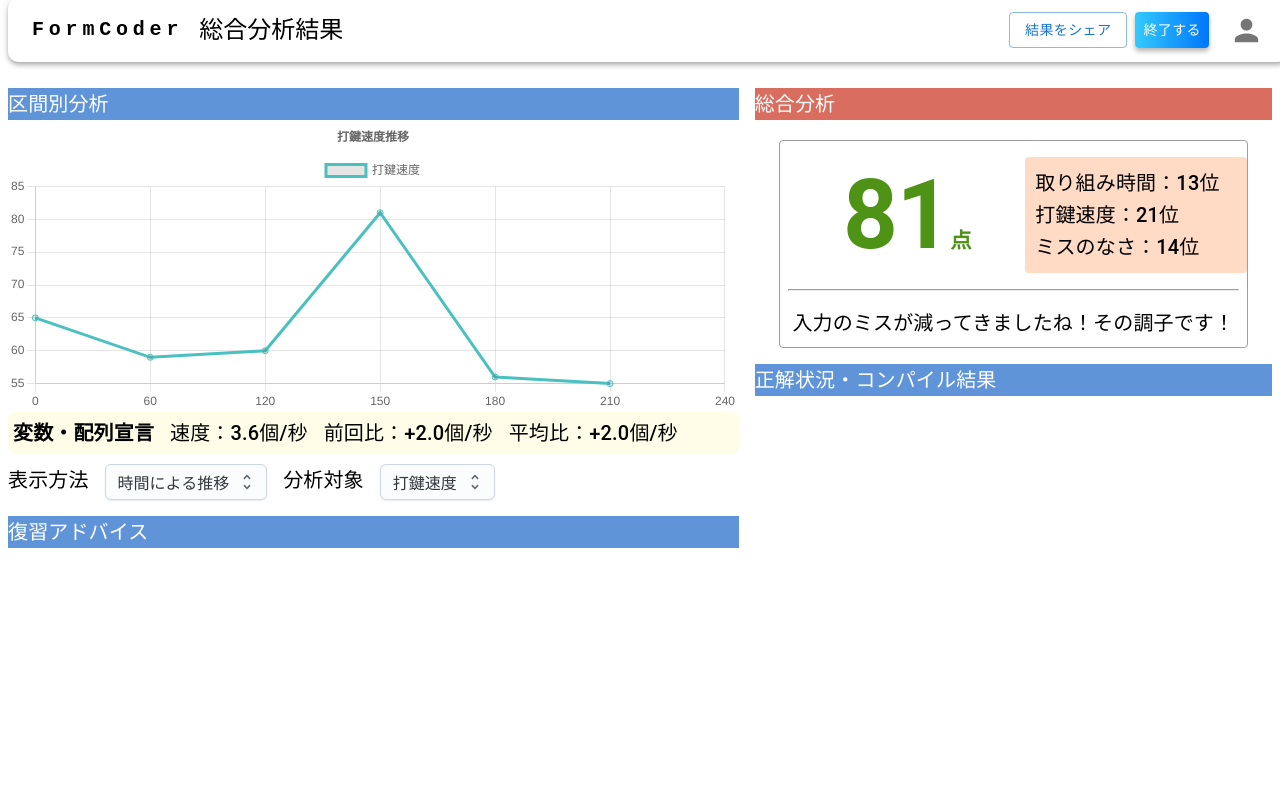
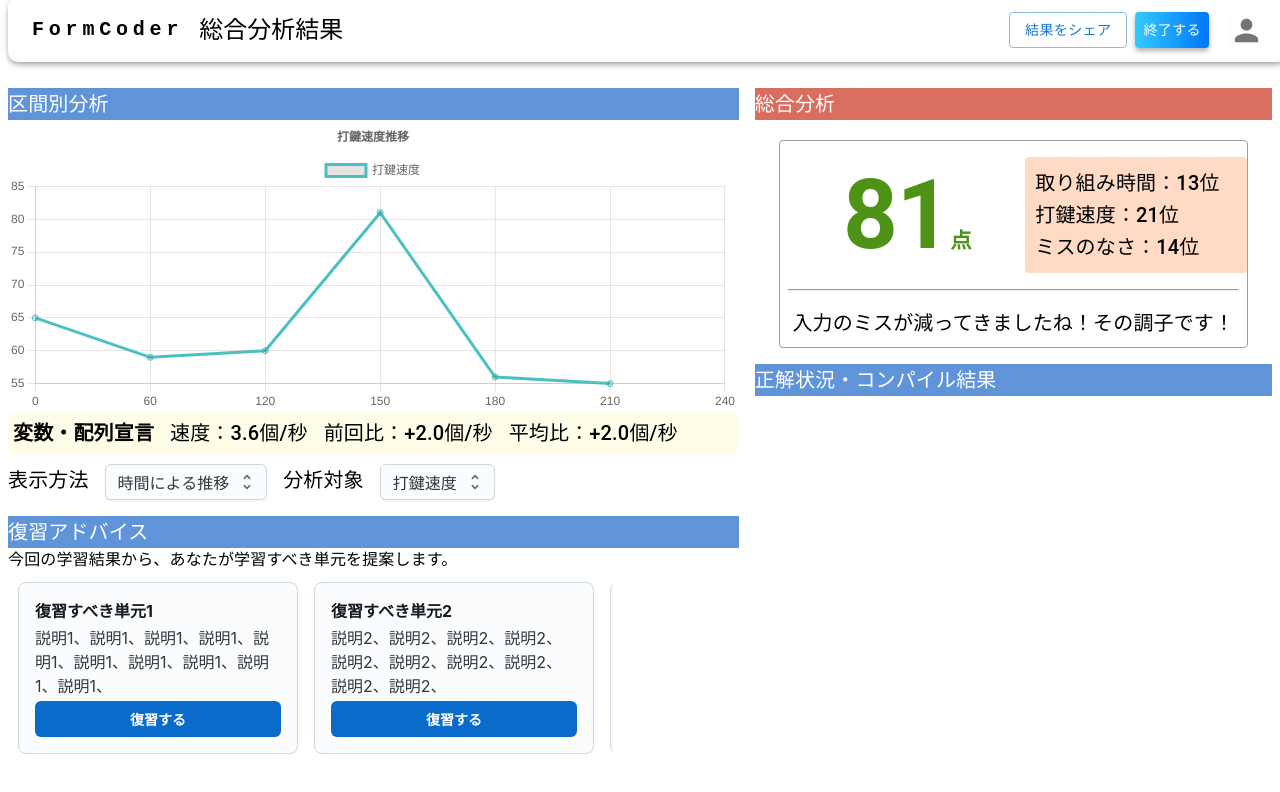
Before and after one commit to KHashimoto3/FormCoder_FRONT, a React (Vite) app: page /analytics in a window 1280 px wide. Shown: the top 792 px of the page. Built offline with nearby package versions, Linux system fonts and the light colour scheme; no server answers.

Commit message:
復習すべき単元を記載するカードを作成した。

```diff
--- a/src/components/features/analytics/ReviewAdvice.tsx
+++ b/src/components/features/analytics/ReviewAdvice.tsx
@@ -1,11 +1,49 @@
-import { Typography } from "@mui/material";
+import { Typography, Grid, Stack, Box } from "@mui/material";
+import { ReviewCard } from "./review-card/ReviewCard";
 
 export const ReviewAdovice = () => {
+  const sampleReviewData = [
+    {
+      title: "復習すべき単元1",
+      description:
+        "説明1、説明1、説明1、説明1、説明1、説明1、説明1、説明1、説明1、説明1、",
+    },
+    {
+      title: "復習すべき単元2",
+      description:
+        "説明2、説明2、説明2、説明2、説明2、説明2、説明2、説明2、説明2、説明2、",
+    },
+    {
+      title: "復習すべき単元3",
+      description:
+        "説明3、説明3、説明3、説明3、説明3、説明3、説明3、説明3、説明3、説明3、",
+    },
+  ];
+
   return (
     <div>
       <Typography variant="h6" sx={{ color: "#ffffff", background: "#5F94D9" }}>
         復習アドバイス
       </Typography>
+      <Typography>
+        今回の学習結果から、あなたが学習すべき単元を提案します。
+      </Typography>
+      <Box
+        width="80%"
+        maxWidth="700px"
+        height="auto"
+        sx={{ overflowX: "scroll", padding: "10px", overflowY: "hidden" }}
+      >
+        <Stack spacing={2} direction="row">
+          {sampleReviewData.map((data, index) => (
+            <ReviewCard
+              key={index}
+              title={data.title}
+              description={data.description}
+            />
+          ))}
+        </Stack>
+      </Box>
     </div>
   );
 };
--- /dev/null
+++ b/src/components/features/analytics/review-card/ReviewCard.tsx
@@ -0,0 +1,35 @@
+import { Box, Button, Card, CardContent, Typography } from "@mui/joy";
+
+type Props = {
+  title: string;
+  description: string;
+};
+
+export const ReviewCard = (props: Props) => {
+  const { title, description } = props;
+  return (
+    <div>
+      <Box
+        sx={{
+          width: "280px",
+          maxWidth: 500,
+          display: "flex",
+          gridTemplateColumns: "repeat(auto-fill, minmax(240px, 1fr))",
+          gap: 2,
+        }}
+      >
+        <Card variant="outlined">
+          <CardContent>
+            <Typography fontWeight="bold" level="title-md">
+              {title}
+            </Typography>
+            <Typography>{description}</Typography>
+            <Button variant="solid" color="primary">
+              復習する
+            </Button>
+          </CardContent>
+        </Card>
+      </Box>
+    </div>
+  );
+};
```
